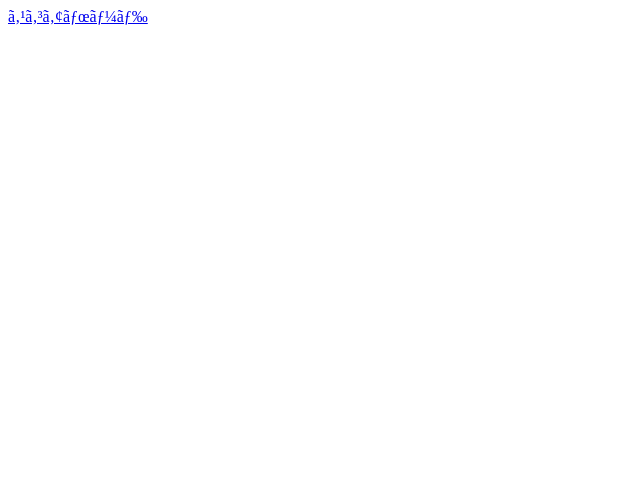
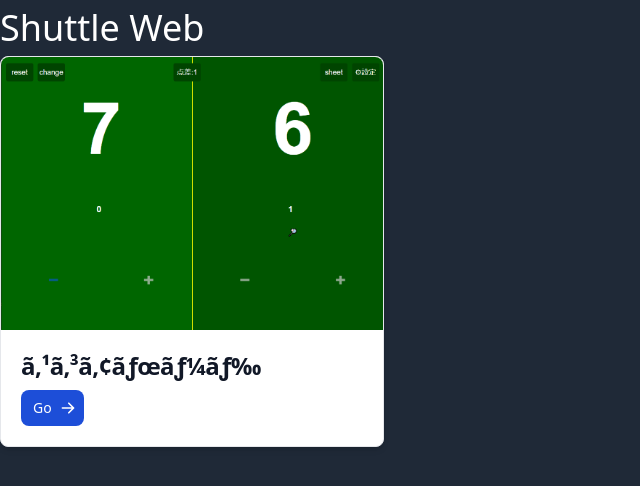
Before and after one commit to HRTK92/Shuttle-web, a plain HTML site: page index.html in a window 1280 px wide. Shown: the whole page, without its empty margins (0-640 px from the left). Drawn offline with nearby package versions, Linux system fonts and the light colour scheme.

Commit message:
デザインを変更

```diff
--- a/index.html
+++ b/index.html
@@ -1,21 +1,39 @@
 <!DOCTYPE html>
 <html lang="ja">
+
 <head>
-<meta charset="uft-8">
-<link rel="manifest" href="./manifest.json">
-<title>Home</title>
+  <meta charset="uft-8">
+  <meta name="viewport" content="width=device-width, initial-scale=1.0">
+  <link rel="manifest" href="./manifest.json">
+  <script src="https://cdn.tailwindcss.com"></script>
+  <title>Shuttle Web</title>
 </head>
+
 <body>
-<a href="ScoreBoard.html">スコアボード</a>
-    <script>
-    // service workerの登録関係
-    if ('serviceWorker' in navigator) {
-    navigator.serviceWorker.register('service_worker.js').then(function(registration) {
-        console.log('ServiceWorker registration successful with scope: ', registration.scope);
-    }).catch(function(err) {
-        console.log('ServiceWorker registration failed: ', err);
-    });
-    }
-    </script>
+  <div class="bg-gray-800 w-full h-screen">
+    <div class="text-white text-4xl py-2">Shuttle Web</div>
+
+    <div class="max-w-sm bg-white rounded-lg border border-gray-200 shadow-md dark:bg-gray-800 dark:border-gray-700">
+      <a href="#">
+        <img class="rounded-t-lg" src="/img/image.png" alt="" />
+      </a>
+      <div class="p-5">
+        <a href="#">
+          <h5 class="mb-2 text-2xl font-bold tracking-tight text-gray-900 dark:text-white">スコアボード</h5>
+        </a>
+        <!--<p class="mb-3 font-normal text-gray-700 dark:text-gray-400">explanation</p>-->
+        <a href="/ScoreBoard.html"
+          class="inline-flex items-center py-2 px-3 text-sm font-medium text-center text-white bg-blue-700 rounded-lg hover:bg-blue-800 focus:ring-4 focus:outline-none focus:ring-blue-300 dark:bg-blue-600 dark:hover:bg-blue-700 dark:focus:ring-blue-800">
+          Go
+          <svg class="ml-2 -mr-1 w-4 h-4" fill="currentColor" viewBox="0 0 20 20" xmlns="http://www.w3.org/2000/svg">
+            <path fill-rule="evenodd"
+              d="M10.293 3.293a1 1 0 011.414 0l6 6a1 1 0 010 1.414l-6 6a1 1 0 01-1.414-1.414L14.586 11H3a1 1 0 110-2h11.586l-4.293-4.293a1 1 0 010-1.414z"
+              clip-rule="evenodd"></path>
+          </svg>
+        </a>
+      </div>
+    </div>
+  </div>
 </body>
+
 </html>
```
